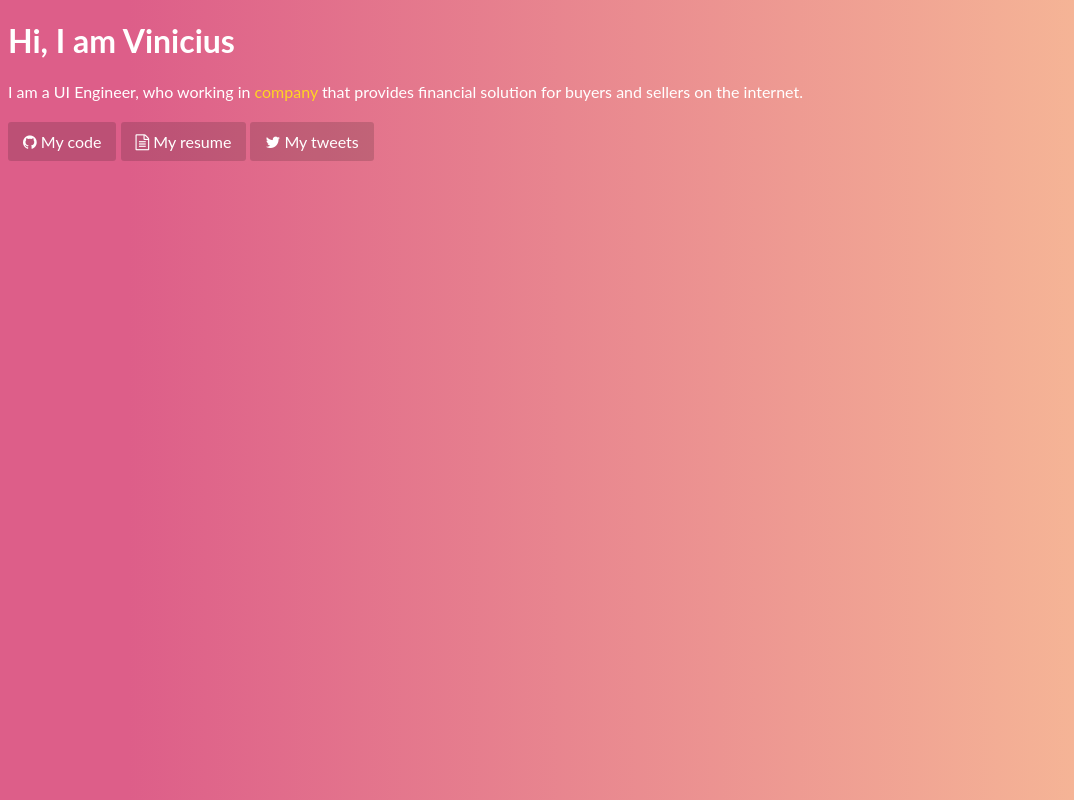
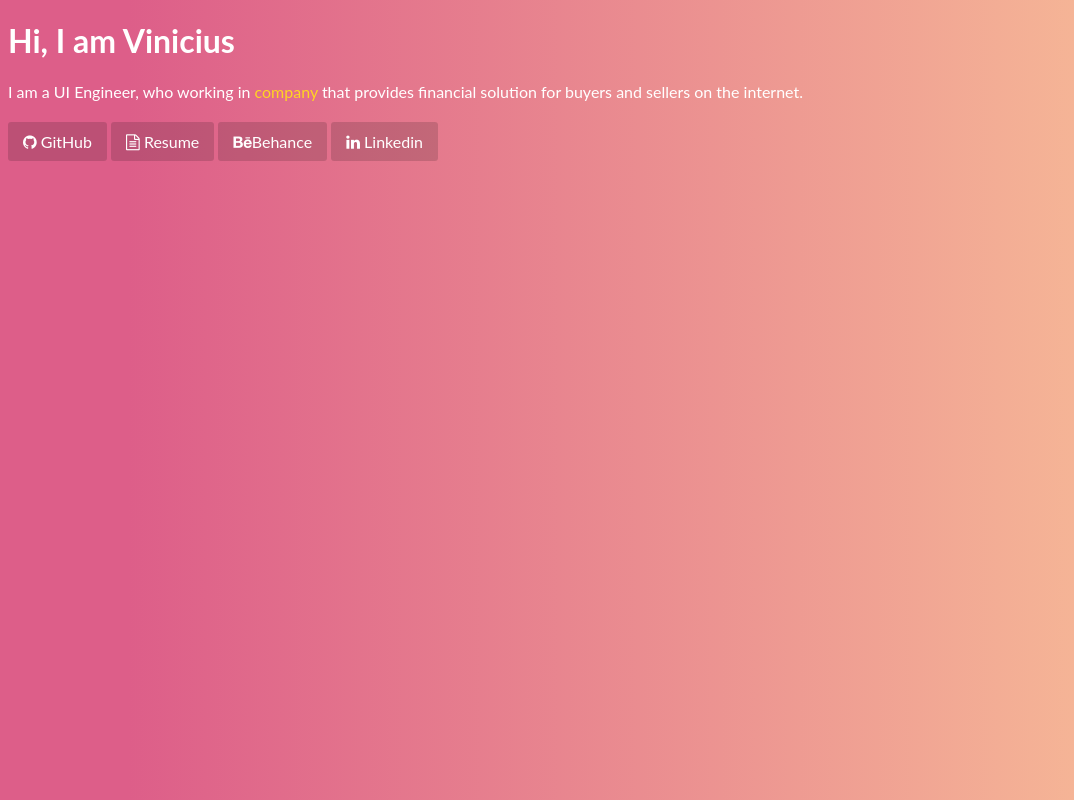
Before and after one commit to vicainelli/vicainelli.github.io, a plain HTML site: page index.html in a window 1280 px wide. Shown: the whole page, without its empty margins (0-1074 px from the left). Drawn offline with Linux system fonts and the light colour scheme.

Commit message:
Change my links

```diff
--- a/index.html
+++ b/index.html
@@ -26,9 +26,10 @@
 	<h1>Hi, I am Vinicius</h1>
 	<p>I am a UI Engineer, who working in <a href="http://payu.com.br/" target="_blank">company</a> that provides financial solution for buyers and sellers on the internet.</p>
 	<nav>
-		<a href="https://github.com/vicainelli/" target="_blank"><i class="fa fa-github"></i> My code</a>
-		<a href="./resume" target="_self"><i class="fa fa-file-text-o"></i> My resume</a>
-		<a href="https://twitter.com/vicainelli" target="_blank"><i class="fa fa-twitter"></i> My tweets</a>
+		<a href="https://github.com/vicainelli/" target="_blank"><i class="fa fa-github"></i> GitHub</a>
+		<a href="./resume" target="_self"><i class="fa fa-file-text-o"></i> Resume</a>
+		<a href="https://www.behance.net/viniciuscainelli" target="_blank"><i class="fa fa-behance"></i>Behance</a>
+		<a href="https://br.linkedin.com/in/vicainelli" target="_blank"><i class="fa fa-linkedin"></i> Linkedin</a>
 	</nav>
 </body>
 </html>
```
